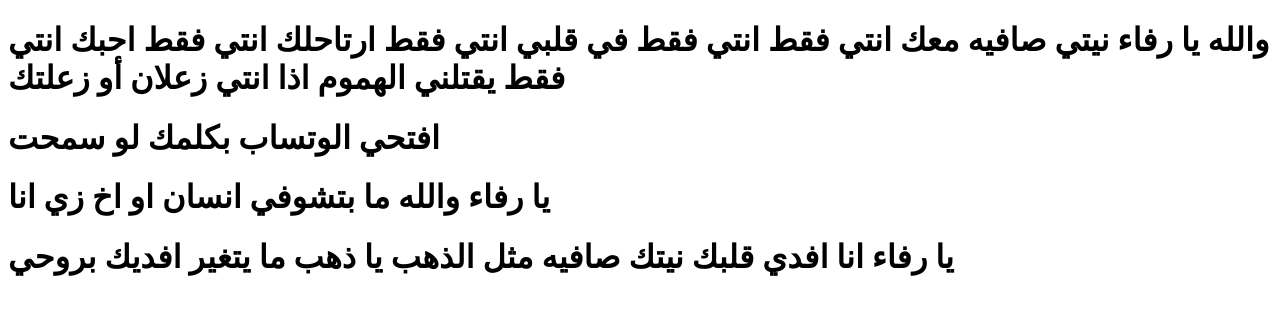
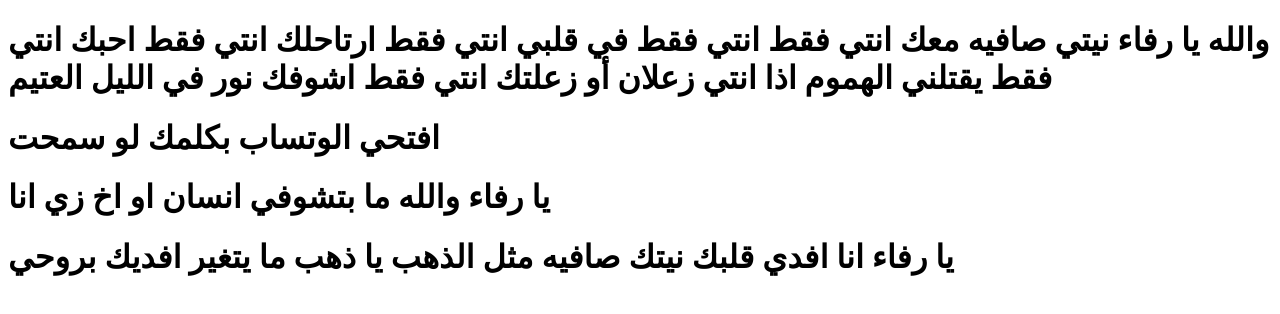
Before and after one commit to albshyryhsam/Rafa-, a plain HTML site: page index.html in a window 1280 px wide. Drawn offline with Linux system fonts and the light colour scheme.

Commit message:
Add files via upload

```diff
--- a/index.html
+++ b/index.html
@@ -5,7 +5,7 @@
     <title>Page title</title>
 </head>
 <body>
-    <h1>والله يا رفاء نيتي صافيه معك انتي فقط انتي فقط في قلبي انتي فقط ارتاحلك انتي فقط احبك انتي فقط يقتلني الهموم اذا انتي زعلان أو زعلتك </h1>
+    <h1>والله يا رفاء نيتي صافيه معك انتي فقط انتي فقط في قلبي انتي فقط ارتاحلك انتي فقط احبك انتي فقط يقتلني الهموم اذا انتي زعلان أو زعلتك انتي فقط اشوفك نور في الليل العتيم</h1>
     <h1>افتحي الوتساب بكلمك لو سمحت </h1>
     <h1>يا رفاء والله ما بتشوفي انسان او اخ زي انا </h1>
     <h1>يا رفاء انا افدي قلبك نيتك صافيه مثل الذهب يا ذهب ما يتغير افديك بروحي</h1>
```
